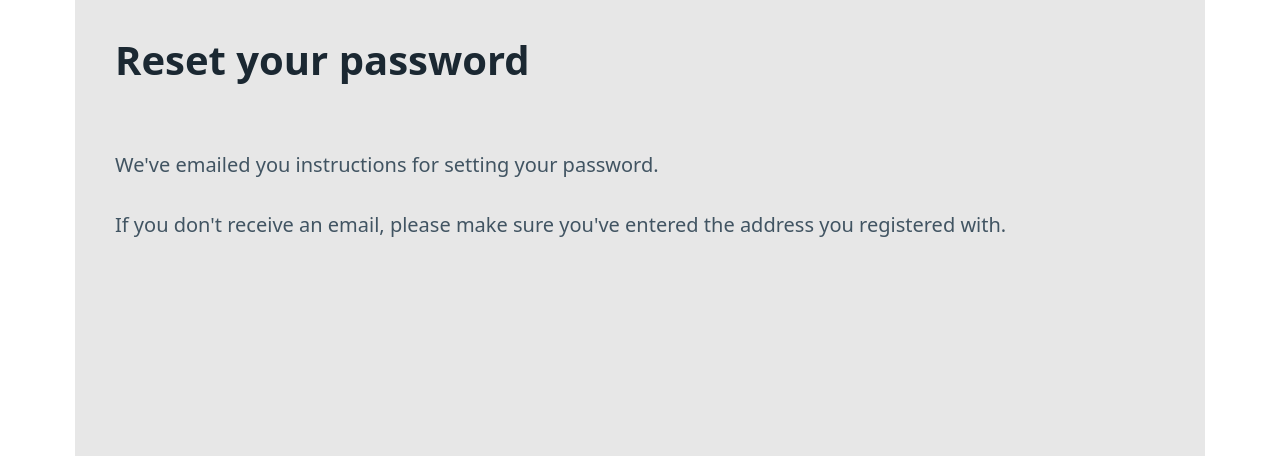
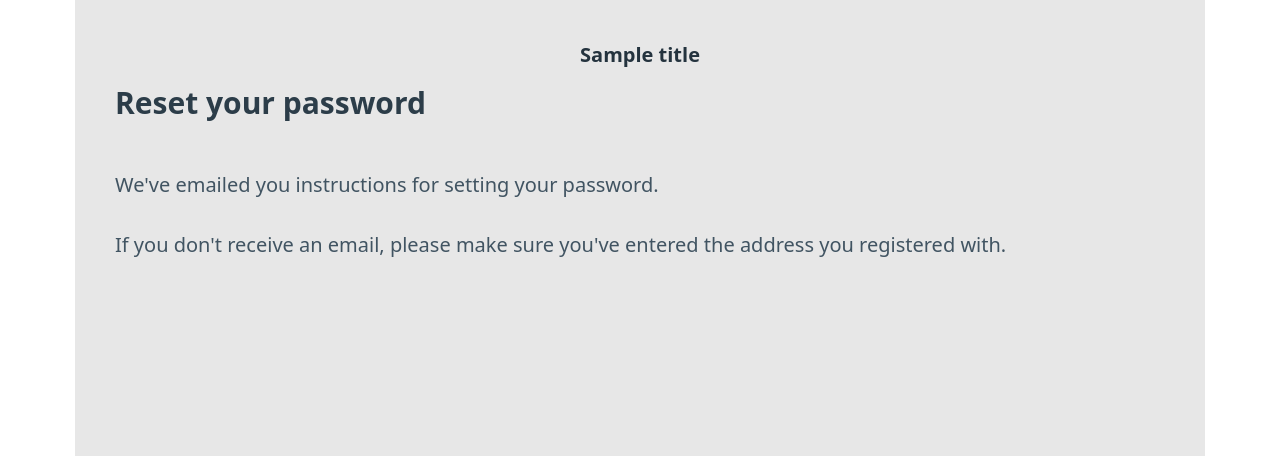
Before and after one commit to VadimTrubay/django_progect_nashafirma, a Django app: template nashafirma/templates/users/password_reset_done.html in a window 1280 px wide. Shown: the part 260-716 px from the top of the page. Run offline with Django 4.2, Linux system fonts and the light colour scheme; the template is opened without the code that fills it: most values are stand-ins (such as "Sample title", 1, 10 or a date in 2020).

Commit message:
Update password_reset_done.html

```diff
--- a/nashafirma/templates/users/password_reset_done.html
+++ b/nashafirma/templates/users/password_reset_done.html
@@ -1,12 +1,9 @@
 {% extends "base.html" %}
-
 {% block content %}
 
-<div>
-   <h1>Reset your password</h1>
-    <p>We've emailed you instructions for setting your password.</p>
-    <p>If you don't receive an email, please make sure you've entered the address you registered with.</p>
-</div>
-
+<h2 class="title-page">{{ title }}</h2>
+<h3>Reset your password</h3>
+<p>We've emailed you instructions for setting your password.</p>
+<p>If you don't receive an email, please make sure you've entered the address you registered with.</p>
 
 {% endblock %}
```
